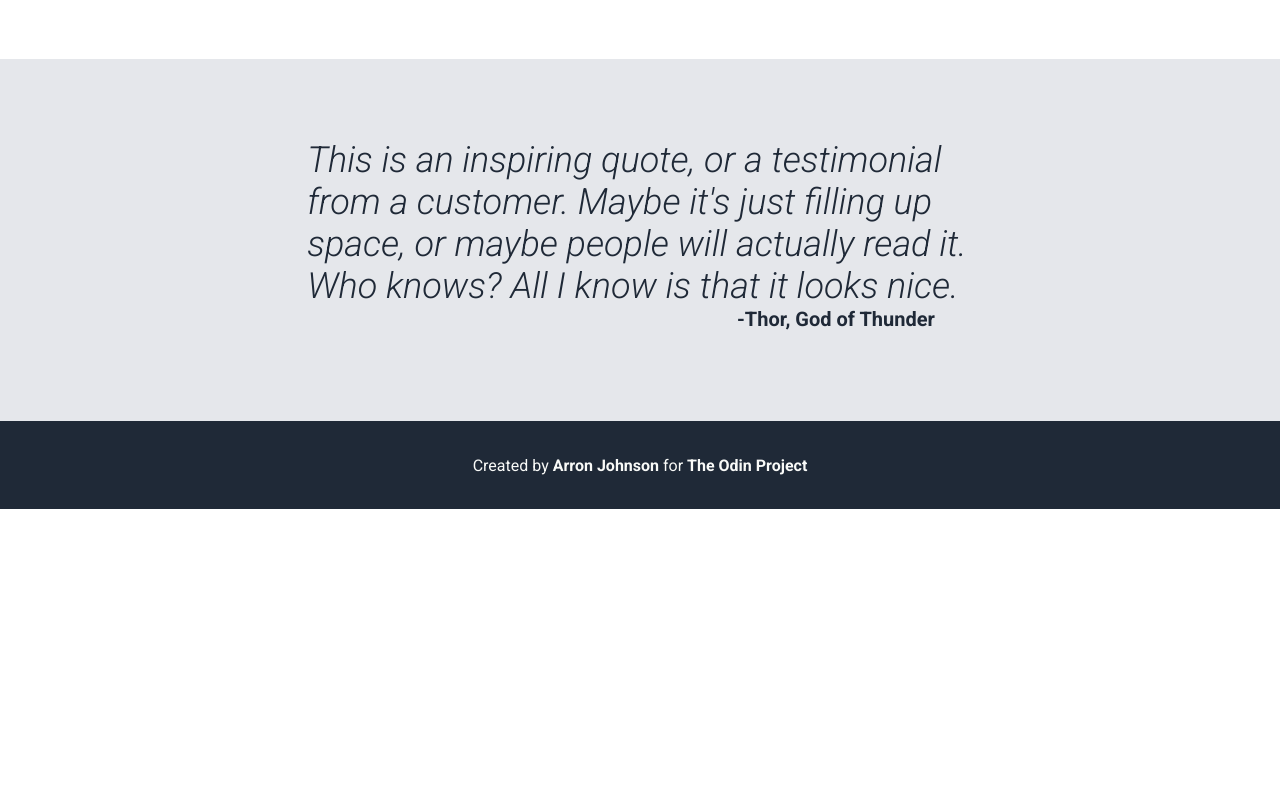
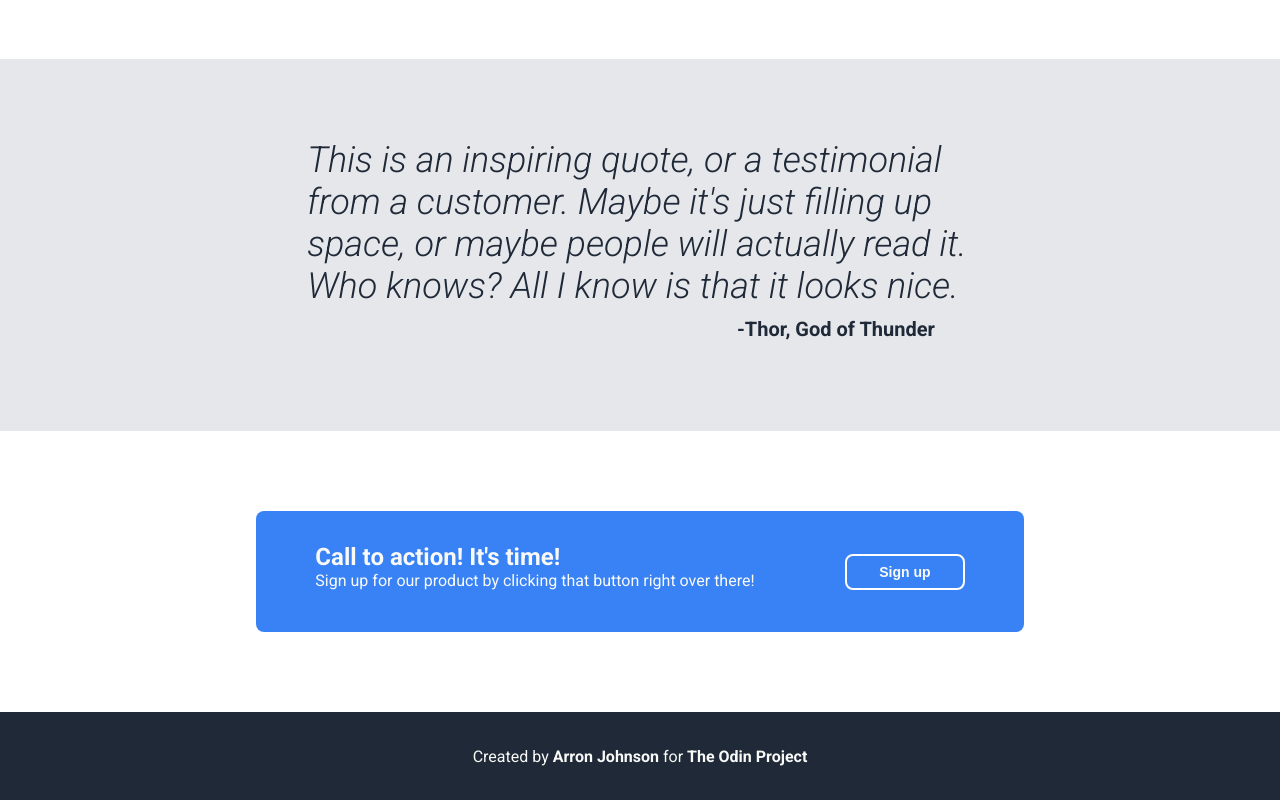
Before and after one commit to arronjohnson/landing-page, a plain HTML site: page index.html in a window 1280 px wide. Shown: the part 844-1644 px from the top of the page. Before the commit the page ends 1353 px from the top, so only its background shows below. Drawn offline with Linux system fonts and the light colour scheme.

Commit message:
Add and style final section

```diff
--- a/index.html
+++ b/index.html
@@ -57,6 +57,17 @@
       <p class="quote-text-author"><strong>-Thor, God of Thunder</strong></p>
     </div>
   </div>
+  <div class="section-four">
+    <div class="cta">
+      <div class="cta-text">
+        <h2>Call to action! It's time!</h2>
+        <p>Sign up for our product by clicking that button right over there!</p>
+      </div>
+      <button class="cta-button">
+        Sign up
+      </button>
+    </div>
+  </div>
   <footer>
     <p class="footer">
       Created by <a href="https://github.com/arronjohnson"><strong>Arron Johnson</strong></a> for <a href="https://www.theodinproject.com/"><strong>The Odin Project</strong></a>
--- a/styles.css
+++ b/styles.css
@@ -58,7 +58,6 @@ a {
 .quote-text-main {
   font-size: 36px;
   font-weight: 300;
-  padding-bottom: 0;
 }
 
 .quote-text-author {
@@ -140,6 +139,33 @@ header, .hero {
   margin: 0 24%;
 }
 
+/* Section 3: Call To Action */
+.section-four {
+  margin: 0 20%;
+  padding: 5em 0;
+}
+
+.cta {
+  align-items: center;
+  background-color: #3882f6;
+  border-radius: 8px;
+  color: #f9faf8;
+  display: flex;
+  justify-content: space-around;
+  padding: 32px 32px;
+}
+
+.cta-text {
+  display: flex;
+  flex-direction: column;
+  margin-right: 36px;
+}
+
+.cta-button {
+  border: 2px solid white;
+  flex: 0 0 auto;
+}
+
 /* Footer */
 footer {
   align-items: center;
```
